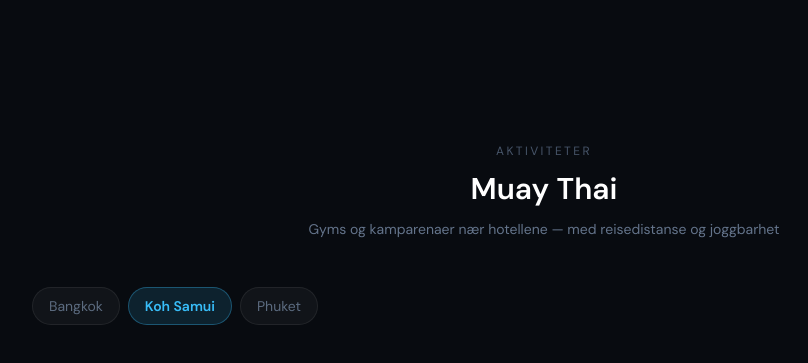
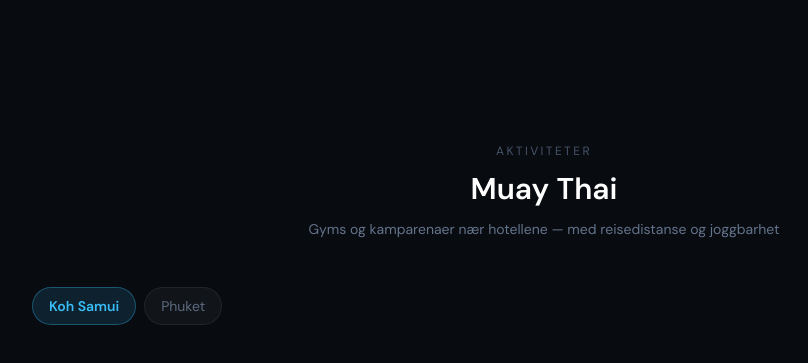
Before and after one commit to kevinha98/reiser, a React (Vite) app: page / in a window 1280 px wide. Shown: the part 4267-4630 px from the top of the page, without its empty margins (96-904 px from the left). Built offline with nearby package versions, Linux system fonts and the light colour scheme.

Commit message:
fix: fjern Bangkok fra Muay Thai-seksjon

```diff
--- a/src/components/MuayThai.tsx
+++ b/src/components/MuayThai.tsx
@@ -26,42 +26,6 @@ interface Destinasjon {
 }
 
 const DESTINASJONER: Destinasjon[] = [
-  {
-    id: "bkk",
-    by: "Bangkok",
-    hotell: "Hope Land Hotel Sukhumvit 8",
-    farge: "#f59e0b",
-    tips: "Ikke jogg i gatene - for varmt og kaotisk. Jobb i Benjakitti Park (1,5 km fra hotellet) om morgenen, ta Grab til gym.",
-    gyms: [
-      {
-        navn: "FITFAC",
-        adresse: "Sukhumvit soi 20-23, Bangkok",
-        distanse: "~1,5 km",
-        tid: "5-10 min",
-        pris: "Fra ~500 THB / klasse",
-        jogge: "nei",
-        notat: "1-til-1 klasse tilgjengelig. Inkl. gratis Muay Thai-shorts.",
-        bookingUrl: "https://www.getyourguide.com/bangkok-l169/bangkok-learn-1-1-muay-thai-free-muaythai-shorts-pickup-t438453/",
-        klasser: ["1-til-1", "Nybegynner"],
-      },
-      {
-        navn: "Tocayah Fight Club",
-        adresse: "Sentral Bangkok",
-        distanse: "~3-5 km",
-        tid: "10-20 min",
-        pris: "Fra ~600 THB / klasse",
-        jogge: "nei",
-        notat: "Gruppetrening i profesjonelt kampgym.",
-        bookingUrl: "https://www.getyourguide.com/bangkok-l169/bangkok-muay-thai-training-experience-in-professional-gym-t959570/",
-        klasser: ["Gruppe", "Nybegynner", "Mellomniva"],
-      },
-    ],
-    stadioner: [
-      { navn: "Rajadamnern Stadium", program: "Man-son", billett: "Fra 1 500 THB", avstand: "~7 km / 25-30 min" },
-      { navn: "Lumpinee Boxing Stadium", program: "Fre & lor", billett: "Fra 1 000 THB", avstand: "~13 km / 35-45 min" },
-      { navn: "MBK Center (gratis)", program: "1. og siste ons i mnd", billett: "GRATIS", avstand: "~3 km / 15 min (BTS)" },
-    ],
-  },
   {
     id: "samui",
     by: "Koh Samui",
```
